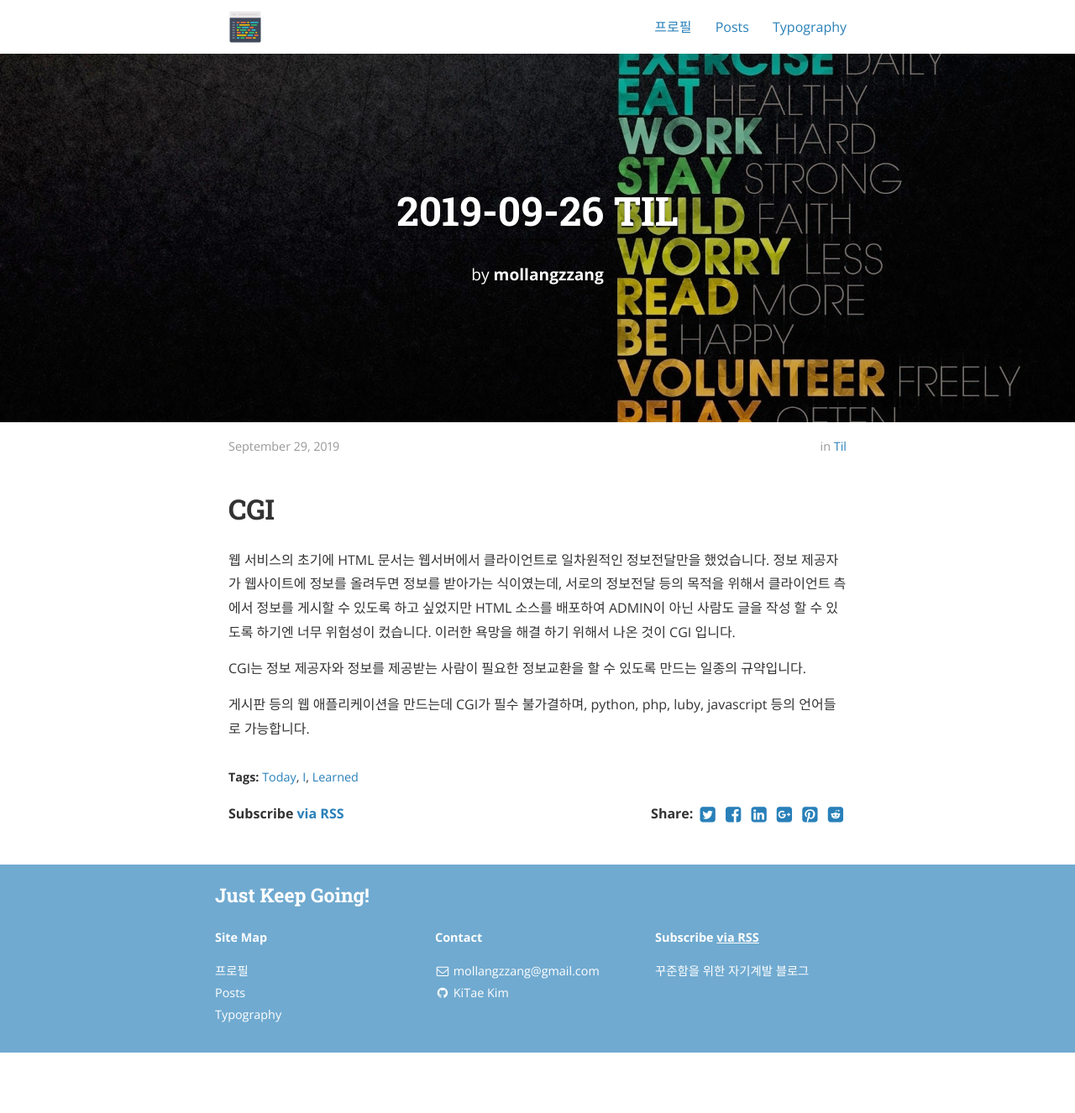
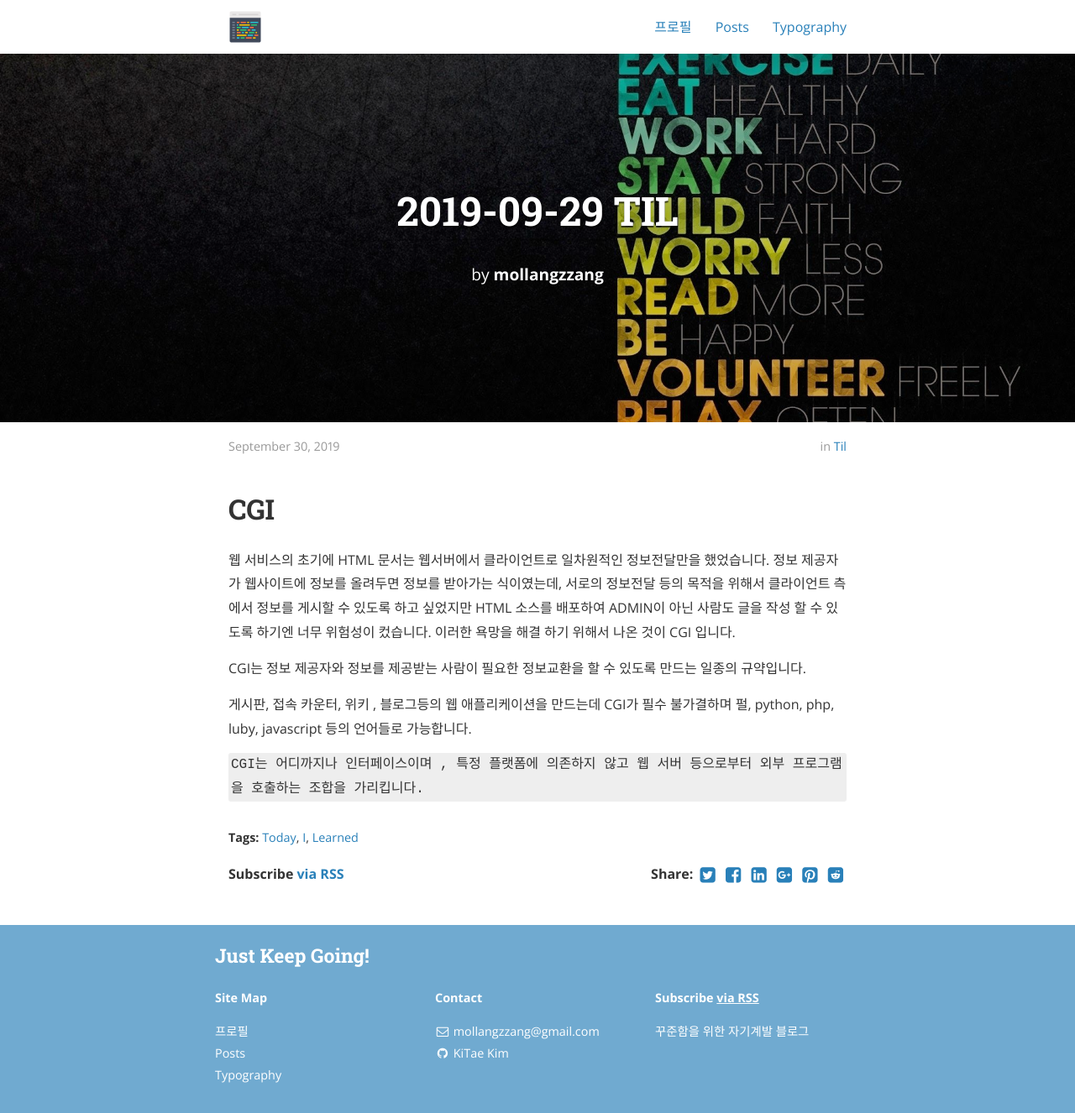
Before and after one commit to flash1117/flash1117.github.io, a Jekyll site: the page built from _posts/2019-09-29-September 29.markdown, in a window 1280 px wide. Shown: the whole page at 84% size. Built offline with Jekyll 4.4.1, drawn with Linux system fonts in a browser that asks for light colours; nearby versions of some CDN libraries; before the commit the page ends 1254 px from its top, so only the background shows below that.

Commit message:
modify Sep 29 TIL

```diff
--- a/_posts/2019-09-29-September 29.markdown
+++ b/_posts/2019-09-29-September 29.markdown
@@ -1,7 +1,7 @@
 ---
 layout: post
-title:  "2019-09-26 TIL"
-date:   2019-09-29 08:00:59
+title:  "2019-09-29 TIL"
+date:   2019-09-29 23:00:59
 author: mollangzzang
 categories: TIL
 tags:	Today I Learned
@@ -14,4 +14,6 @@ cover:  "/assets/TIL.png"
 
 CGI는 정보 제공자와 정보를 제공받는 사람이 필요한 정보교환을 할 수 있도록 만드는 일종의 규약입니다.
 
-게시판 등의 웹 애플리케이션을 만드는데 CGI가 필수 불가결하며, python, php, luby, javascript 등의 언어들로 가능합니다.
+게시판, 접속 카운터, 위키 , 블로그등의 웹 애플리케이션을 만드는데 CGI가 필수 불가결하며 펄, python, php, luby, javascript 등의 언어들로 가능합니다.
+
+`CGI는 어디까지나 인터페이스이며 , 특정 플랫폼에 의존하지 않고 웹 서버 등으로부터 외부 프로그램을 호출하는 조합을 가리킵니다.`
```
